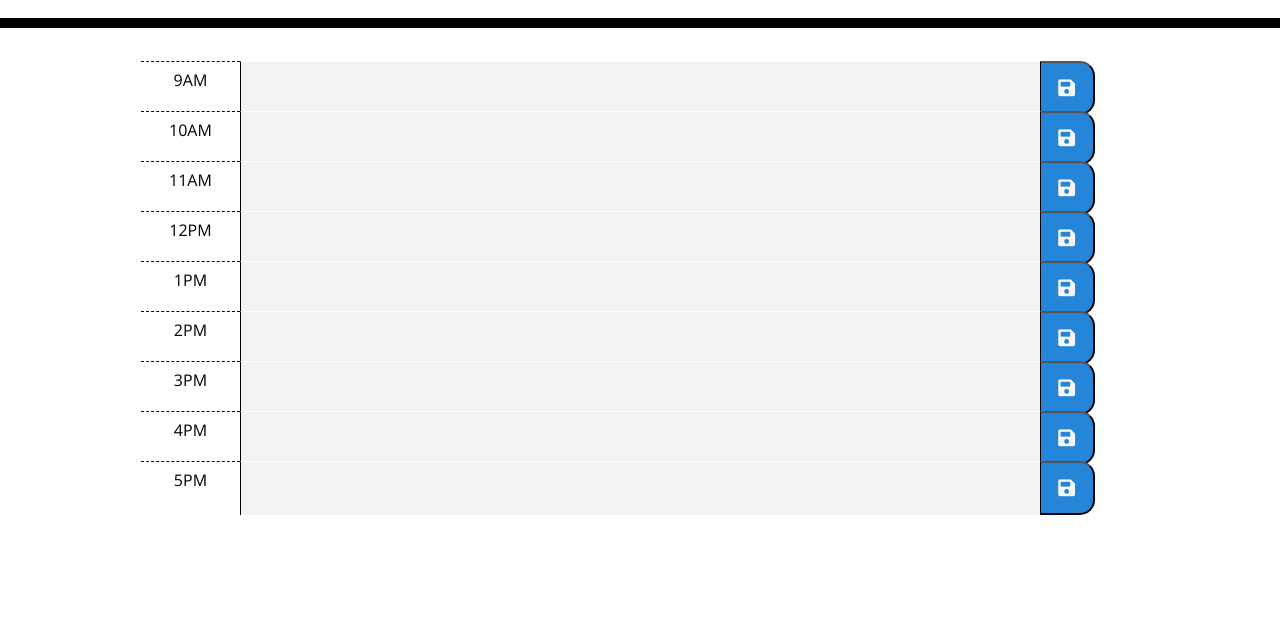
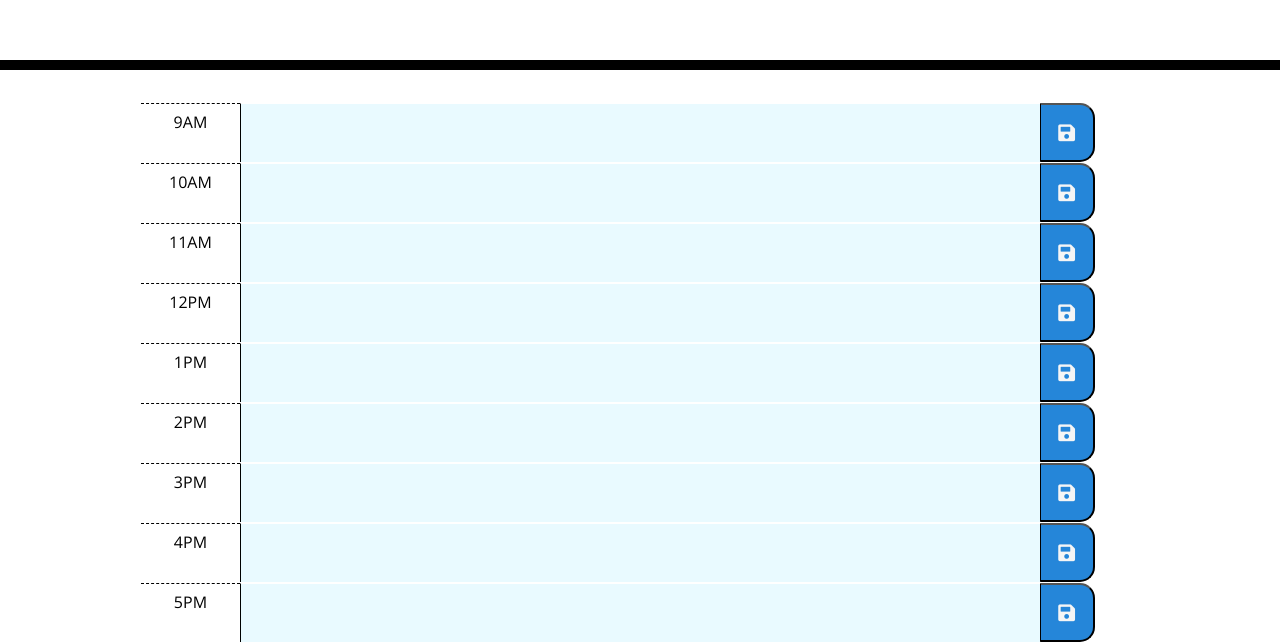
Before and after one commit to trustedtech/05-DayPlanner, a plain HTML site: page index.html in a window 1280 px wide. Shown: the part 270-912 px from the top of the page. Before the commit the page ends 800 px from the top, so only its background shows below. Drawn offline with nearby package versions, Linux system fonts and the light colour scheme.

Commit message:
Added Javascript code to color the timeslots in relation to current time

```diff
--- a/assets/css/style.css
+++ b/assets/css/style.css
@@ -44,7 +44,7 @@ textarea{
 
 .row {
   white-space: pre-wrap;
-  height: 50px;
+  height: 60px;
   border-top: 1px solid white;
   margin: 0 5%;
 }
@@ -59,17 +59,17 @@ textarea{
 
 .past {
   background-color:#e5eaef;
-  color: gray;
+  color: #b5b5b5;
 }
 
 .present {
   background-color: #fffbc9;
-  color: black;
+  color: #881900;
 }
 
 .future {
-  background-color: #e5ffc9;
-  color: black;
+  background-color: #e9faff;
+  color: #0049b7;
 }
 
 .saveBtn {
--- a/assets/js/script.js
+++ b/assets/js/script.js
@@ -1,25 +1,43 @@
 //Captures the current moment and extracts global references for later comparison
 var currentMoment = moment();
-var currentDateTime = currentMoment.format("YYYY-MM-DDTHH:mm:ss");
+var currentDate = currentMoment.format("YYYY-MM-DD");
+//var currentDateTime = currentMoment.format("YYYY-MM-DDTHH:mm:ss");
 var currentDateHour = currentMoment.format("YYYY-MM-DDTHH");
-console.log(currentDateTime);
+currentDateHour = "2020-01-22T13";
 console.log(currentDateHour);
 
 //Displays current day on the page
 $('#currentDay').text(currentMoment.format("dddd, MMMM Do"));
 
-//Builds the timeMap object to facilitate dynamic behaviors
-var workHours = ["9AM","10AM", "11AM", "12PM", "1PM", "2PM", "3PM", "4PM", "5PM"];
-var timeMap = {};
+//Collects all timeslots into an array
+var timeslots = $('div');
 
-workHours.forEach(function(hour){
-var hourMark = currentMoment.clone().
-//slotmap.hour = 0;
+//Colors the timeslots in relation to the current time
+paintSlots();
 
-})
 
-//
-function createTimeslots() {
-    var slot = $('<div></div>');
+
+
+
+function paintSlots() {
+
+    $(timeslots).each(function(slot){
+        var field = $(this).children('textarea');
+        var hour = currentDate + "T" + $(field).attr('data-hour');
+        console.log(hour + " ~~~ " + currentDateHour);
+
+        if ( moment(hour) < moment(currentDateHour) ) {
+            $(field).addClass("past");
+        }
+        else
+        if ( moment(hour).isSame(moment(currentDateHour)) ) {
+            $(field).addClass("present");
+        }
+        else
+        if ( moment(hour) > moment(currentDateHour) ) {
+            $(field).addClass("future");
+        }
+
+    })
 
 }
--- a/index.html
+++ b/index.html
@@ -32,7 +32,7 @@
       <p id="currentDay" class="lead"></p>
     </header>
 
-    <div class="container">
+    <section class="container">
       <div id="9" class="row time-block">
         <p class="hour">9AM</p>
         <textarea class="description" data-hour="09" maxlength=220></textarea>
@@ -79,7 +79,7 @@
         <button class="saveBtn"><i class="fas fa-save"></i></button>
       </div>
 
-    </div>
+    </section>
 
     <script src="https://cdnjs.cloudflare.com/ajax/libs/moment.js/2.24.0/moment.min.js"></script>
     <script src="./assets/js/script.js"></script>
```
